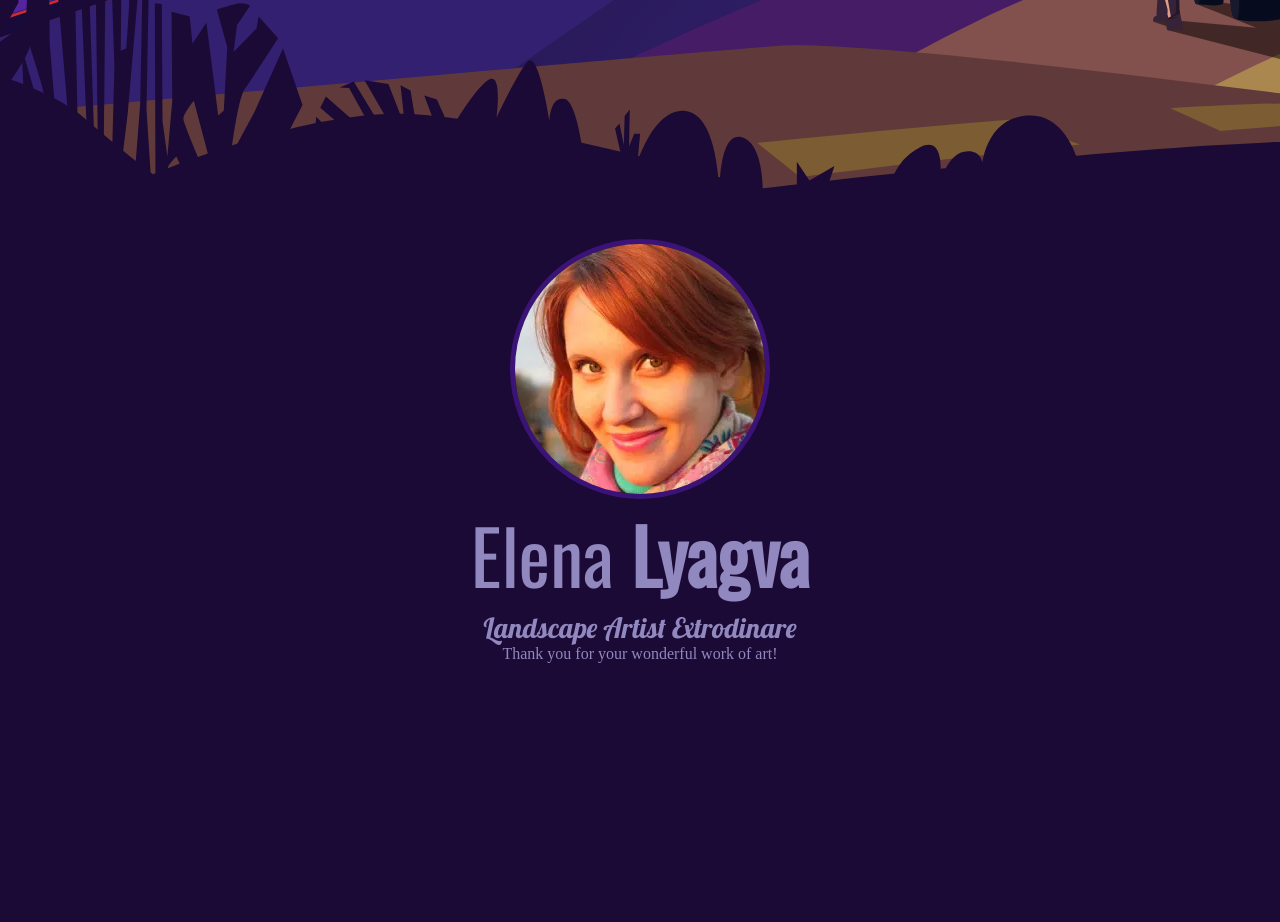
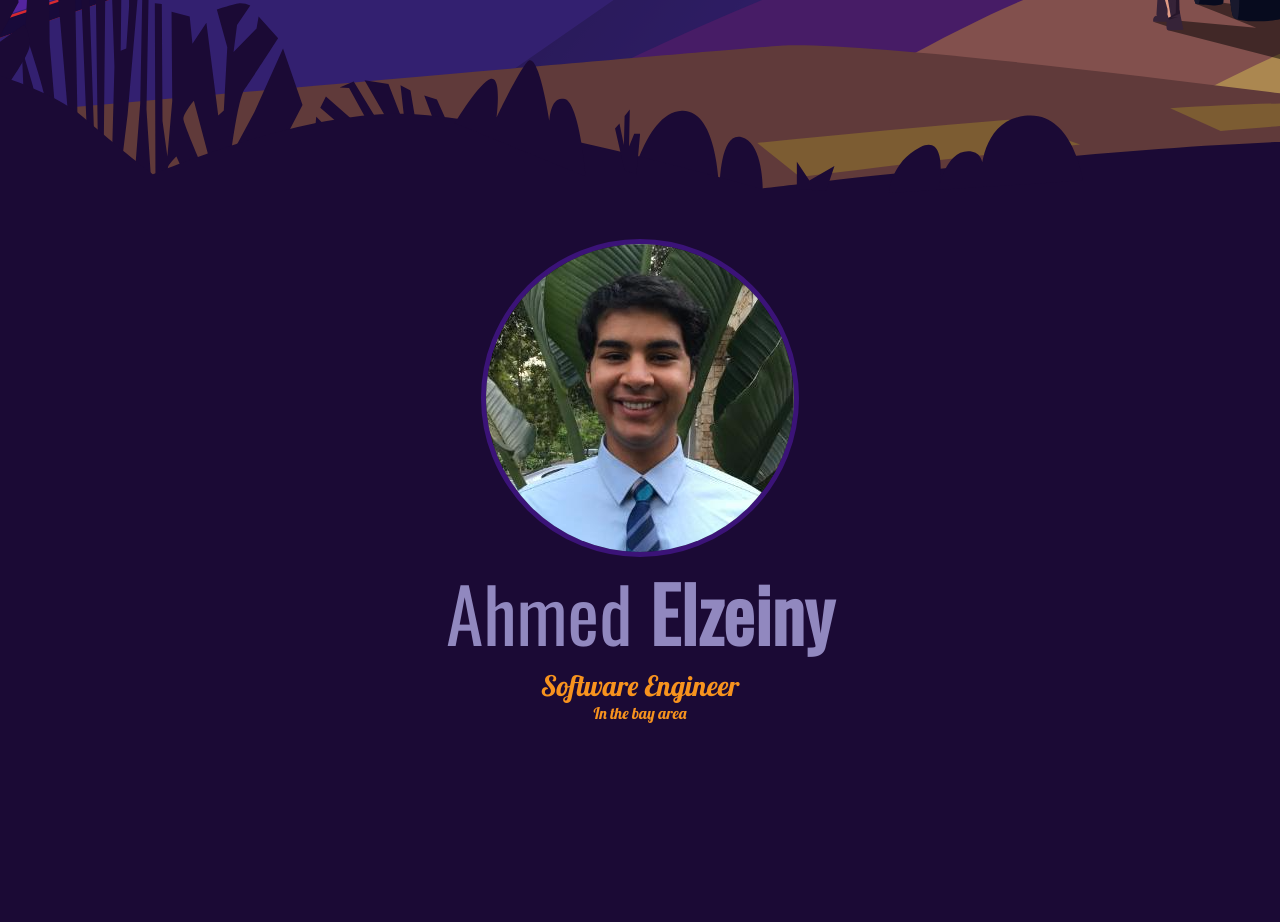
Before and after one commit to aelzeiny/aelzeiny.github.io, a PHP site: page /index.html in a window 1280 px wide. Shown: the part 761-1683 px from the top of the page. Run offline with PHP 8.4, Linux system fonts and the light colour scheme.

Commit message:
Add cover photo and fonts

```diff
--- a/application.css
+++ b/application.css
@@ -65,22 +65,26 @@ main {
   display: flex;
   flex-direction: column;
   align-items: center;
-  color: #9188bf;
+  color: #f7931e;
 }
 
 img#profile {
   width: auto;
   height: auto;
-  border-radius: 133px;
+  border-radius: 163px;
   border: 5px solid #3b1378;
 }
 
 h1 {
   font-family: 'Oswald', sans-serif;
   font-size: 75px;
+  color: #9188bf;
 }
 
 h2 {
   font-family: 'Lobster', cursive;
   font-size: 28px;
 }
+.cursive {
+  font-family: 'Lobster', cursive;
+}
--- a/index.html
+++ b/index.html
@@ -26,10 +26,10 @@
     </figcaption>
 
     <main>
-      <img id="profile" src="assets/Iyagva.png"></img>
-      <h1>Elena <b>Lyagva</b></h1>
-      <h2>Landscape Artist Extrodinare</h2>
-      <p>Thank you for your wonderful work of art!</h2>
+      <img id="profile" src="assets/portfolio.png"></img>
+      <h1>Ahmed <b>Elzeiny</b></h1>
+      <h2>Software Engineer</h2>
+      <p class="cursive">In the bay area</h2>
     </main>
   </body>
 </html>
```
Also changed, not shown: assets/Iyagva.png (deleted), assets/portfolio.png (added).
